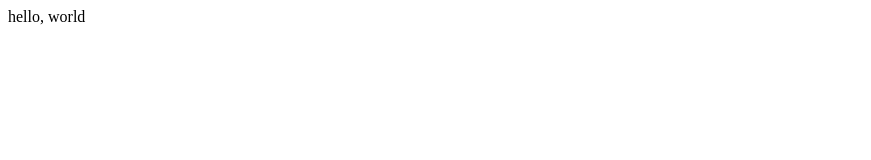
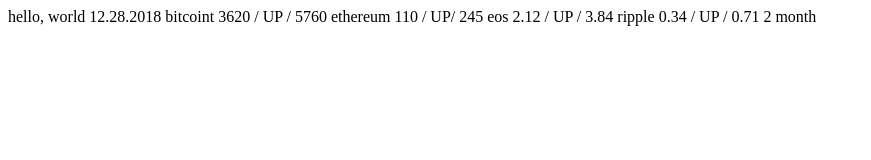
Before and after one commit to Crypt0math/Crypt0math.github.io, a plain HTML site: page index.html in a window 1280 px wide. Shown: the whole page, without its empty margins (0-871 px from the left). Drawn offline with Linux system fonts and the light colour scheme.

Commit message:
Update index.html

```diff
--- a/index.html
+++ b/index.html
@@ -6,5 +6,13 @@
 	</head>
 	<body>
 		hello, world
+
+		12.28.2018
+		bitcoint 3620 / UP / 5760
+		ethereum 110 / UP/ 245
+		eos 2.12 / UP / 3.84
+		ripple 0.34 / UP / 0.71
+
+		2 month
 	<body>
 </html>
```
